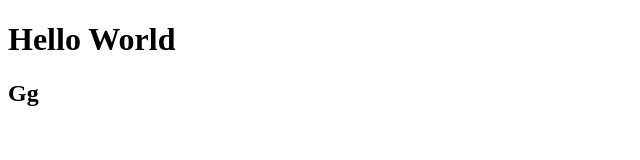
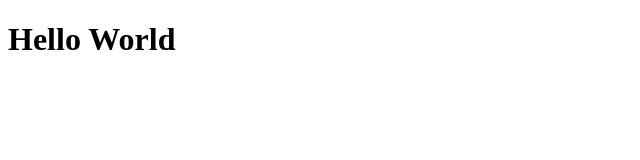
Before and after one commit to Manuchehr-1998/funsion, a plain HTML site: page index.html in a window 1280 px wide. Shown: the full height of the page, 0-640 px from the left. Drawn offline with Linux system fonts and the light colour scheme.

Commit message:
sadasdas

```diff
--- a/index.html
+++ b/index.html
@@ -8,6 +8,6 @@
   </head>
   <body>
     <h1>Hello World</h1>
-    <h2>Gg</h2>
+    <h2></h2>
   </body>
 </html>
```
Also changed, not shown: 1 other file.
